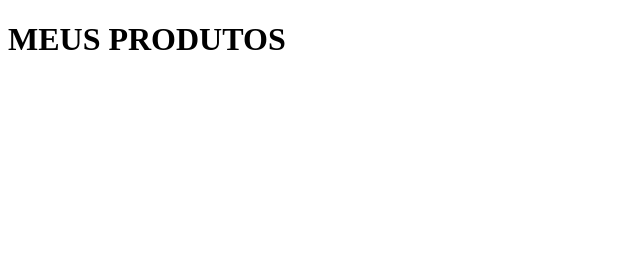
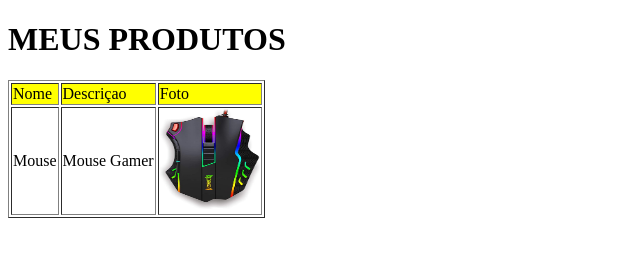
Before and after one commit to welltecnc/Projeto-Aula, a plain HTML site: page index.html in a window 1280 px wide. Shown: the whole page, without its empty margins (0-640 px from the left). Drawn offline with Linux system fonts and the light colour scheme.

Commit message:
adcionando tabela

```diff
--- a/index.html
+++ b/index.html
@@ -10,5 +10,22 @@
 <body>
     <h1>MEUS PRODUTOS </h1>
 
+    <!--criando uma tabela -->
+<table border="1">
+    <!--cria linha-->
+    <tr>
+        <!--cria coluna-->
+        <td bgcolor="yellow">Nome</td>
+        <td bgcolor="yellow">Descriçao</td>
+        <td bgcolor="yellow">Foto</td>
+    </tr>
+    <tr>
+        <td>Mouse</td>
+        <td>Mouse Gamer</td>
+        <td><img src="img/mouse.jpg" width="100px" height="100px" alt="mouse"></td>
+    </tr>
+
+</table>
+
 </body>
 </html>
```
Also changed, not shown: img/mouse.jpg (added).
